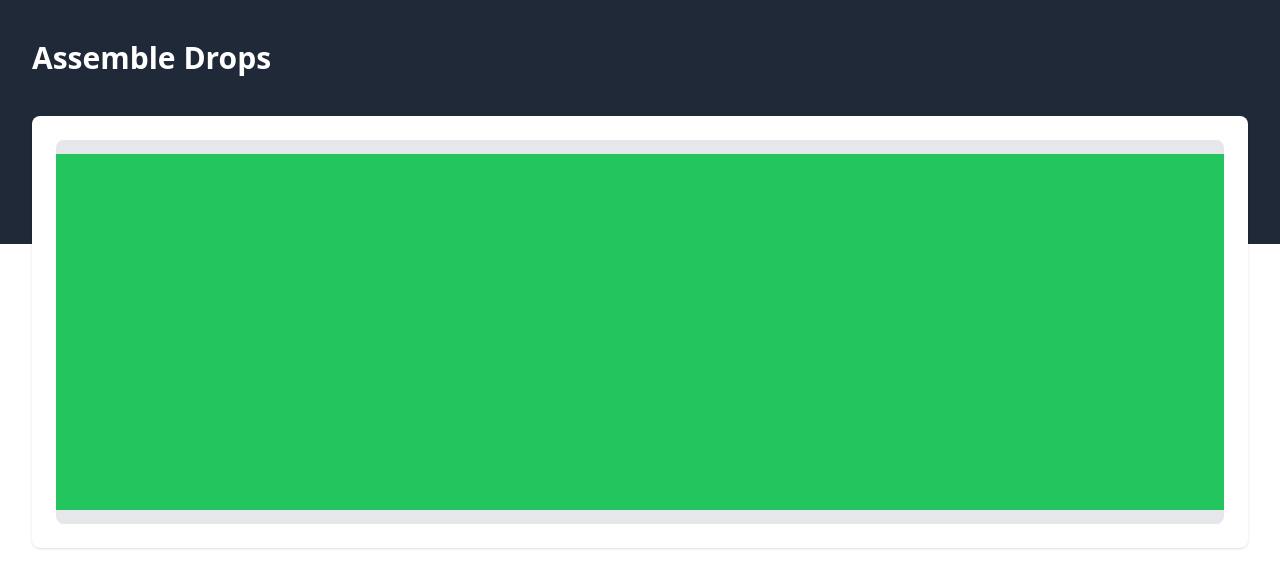
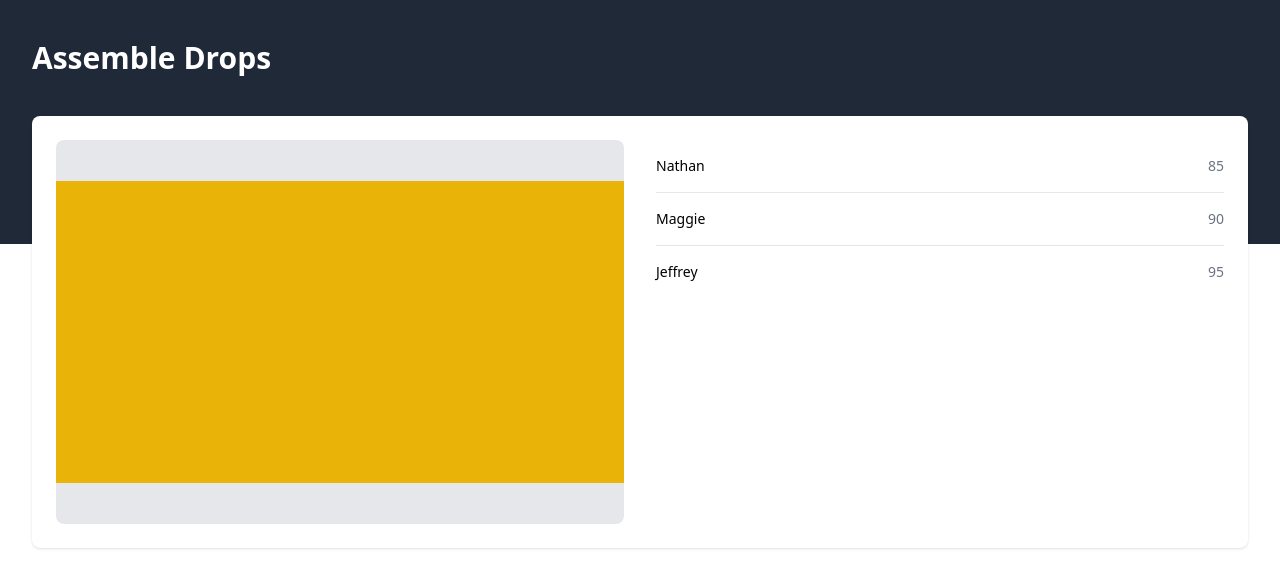
Before and after one commit to maggie-j-liu/assemble-drops, a Next.js app: page /componentstest in a window 1280 px wide. Shown: the top 588 px of the page. Built offline with nearby package versions, Linux system fonts and the light colour scheme.

Commit message:
moving to codespaces

```diff
--- /dev/null
+++ b/components/Leaderboard.js
@@ -0,0 +1,25 @@
+let examplePeople = [
+  { name: "Nathan", score: 85 },
+  { name: "Maggie", score: 90 },
+  { name: "Jeffrey", score: 95 },
+];
+export default function Leaderboard() {
+  return (
+    <div className="w-1/2">
+      <ul role="list" className="divide-y divide-gray-200">
+        {examplePeople.map((person) => (
+          <li key={person.name} className="py-4">
+            <div className="flex space-x-3">
+              <div className="flex-1 space-y-1">
+                <div className="flex items-center justify-between">
+                  <h3 className="text-sm font-medium">{person.name}</h3>
+                  <p className="text-sm text-gray-500">{person.score}</p>
+                </div>
+              </div>
+            </div>
+          </li>
+        ))}
+      </ul>
+    </div>
+  );
+}
--- a/components/RandomScreamGauge.js
+++ b/components/RandomScreamGauge.js
@@ -6,7 +6,7 @@ export default function RandomScreamGauge() {
   const [value, setValue] = useState(Math.random() * 100);
 
   useEffect(() => {
-    const interval = setInterval(() => setValue(Math.random() * 100), 1000);
+    const interval = setInterval(() => setValue(Math.random() * 100), 100);
     return () => {
       clearInterval(interval);
     };
--- a/components/ScreamGauge.js
+++ b/components/ScreamGauge.js
@@ -1,16 +1,23 @@
 import React from "react";
-let classNames = require('classnames');
+let classNames = require("classnames");
 
 export default function ScreamGauge(props) {
   return (
-    <div>
-      <div className={classNames("h-96 flex flex-col items-center justify-center w-full rounded-lg bg-gray-200 dark:bg-gray-700")}>
-        <div className={classNames("", {
-        "bg-green-500 dark:bg-green-700": props.value > 80,
-        "bg-yellow-500 dark:bg-yellow-700": props.value > 50 && props.value <= 80,
-        "bg-orange-500 dark:bg-orange-700": props.value > 0 && props.value <= 50,
-      })} style={{height: Math.min(props.value, 100) + "%", width: "100%"}}/>
-      </div>
+    <div
+      className={classNames(
+        "flex h-96 w-1/2 flex-col items-center justify-center rounded-lg bg-gray-200 dark:bg-gray-700"
+      )}
+    >
+      <div
+        className={classNames("transition-all duration-75", {
+          "bg-green-500 dark:bg-green-700": props.value > 80,
+          "bg-yellow-500 dark:bg-yellow-700":
+            props.value > 50 && props.value <= 80,
+          "bg-orange-500 dark:bg-orange-700":
+            props.value > 0 && props.value <= 50,
+        })}
+        style={{ height: Math.min(props.value, 100) + "%", width: "100%" }}
+      />
     </div>
   );
 }
--- a/pages/componentstest.js
+++ b/pages/componentstest.js
@@ -1,7 +1,13 @@
 import AppShell from "../components/AppShell";
 import RandomScreamGauge from "../components/RandomScreamGauge";
+import Leaderboard from "../components/Leaderboard";
 export default function ComponentsTest() {
-  return <AppShell>
-    <RandomScreamGauge/>
-  </AppShell>;
+  return (
+    <AppShell>
+      <div className="flex w-full flex-row gap-8">
+        <RandomScreamGauge />
+        <Leaderboard />
+      </div>
+    </AppShell>
+  );
 }
--- a/pages/index.js
+++ b/pages/index.js
@@ -1,7 +1,7 @@
 import { useEffect, useState } from "react";
 import AppShell from "../components/AppShell";
 import ScreamGauge from "../components/ScreamGauge";
-import { messaging } from "../firebase";
+import { messaging, requestPermission } from "../firebase";
 import { getToken } from "firebase/messaging";
 
 export default function Home() {
@@ -42,21 +42,11 @@ export default function Home() {
     };
     getAudio();
   }, []);
-  const requestNotifPermissions = async () => {
-    const permission = await Notification.requestPermission();
-    console.log(permission);
-    const messaging = getMessaging();
-    const token = await getToken(messaging, {
-      vapidKey:
-        "BGFq2XnE8yUuexm2FNbxj5WmUHZ6lOwaDmk-qVWy_9ZIQCufIE7VPTT3KN1T2pdZ74Sz4iY2bNeOzi_gJ3g0Txo",
-    });
-    console.log(token);
-  };
+
   return audioLevel !== undefined ? (
     <AppShell>
       <ScreamGauge value={audioLevel} />
       Audio level: {audioLevel}
-      <button onClick={() => requestNotifPermissions()}>Get token</button>
     </AppShell>
   ) : null;
 }
```
Also changed, not shown: hooks/playerHooks.js (added, +28 -0 lines), public/firebase-messaging-sw.js (+23 -17 lines).
